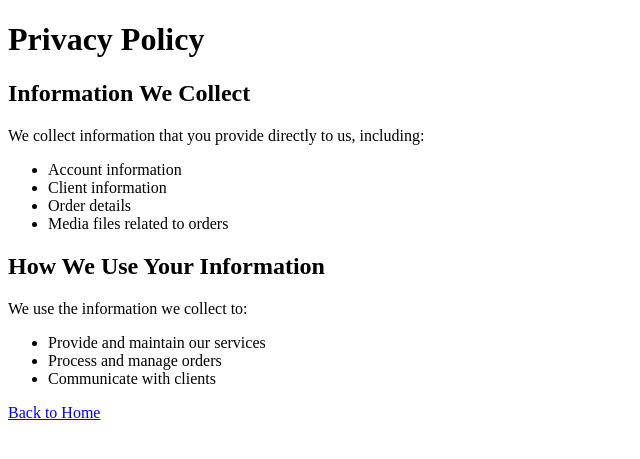
After one commit to eljoserass/fastapi_front, a FastAPI app: template templates/privacy_policy.html in a window 1280 px wide. The commit adds this page. Shown: the top 459 px of the page, without its empty margins (0-640 px from the left). Run offline with FastAPI, Linux system fonts and the light colour scheme; the template is opened without the code that fills it, so the values that code supplies are empty.

Commit message:
adding new templates

```diff
--- a/main.py
+++ b/main.py
@@ -89,7 +89,10 @@ async def get_client_orders(request: Request, client_id: str):
         raise HTTPException(status_code=response.status_code, detail="Failed to retrieve orders data")
 
 
-@app.get("/")
-async def read_root():
-    # render html saying "message to orders home page"
-    return {"message": "Welcome to the orders home page"}
+@app.get("/", response_class=HTMLResponse)
+async def landing_page(request: Request):
+    return templates.TemplateResponse("landing.html", {"request": request})
+
+@app.get("/privacy-policy", response_class=HTMLResponse)
+async def privacy_policy(request: Request):
+    return templates.TemplateResponse("privacy_policy.html", {"request": request})
--- /dev/null
+++ b/templates/privacy_policy.html
@@ -0,0 +1,30 @@
+<!DOCTYPE html>
+<html lang="en">
+<head>
+    <meta charset="UTF-8">
+    <meta name="viewport" content="width=device-width, initial-scale=1.0">
+    <title>Privacy Policy</title>
+</head>
+<body>
+    <h1>Privacy Policy</h1>
+
+    <h2>Information We Collect</h2>
+    <p>We collect information that you provide directly to us, including:</p>
+    <ul>
+        <li>Account information</li>
+        <li>Client information</li>
+        <li>Order details</li>
+        <li>Media files related to orders</li>
+    </ul>
+
+    <h2>How We Use Your Information</h2>
+    <p>We use the information we collect to:</p>
+    <ul>
+        <li>Provide and maintain our services</li>
+        <li>Process and manage orders</li>
+        <li>Communicate with clients</li>
+    </ul>
+
+    <a href="/">Back to Home</a>
+</body>
+</html>
```
Also changed, not shown: templates/landing.html (added, +17 -0 lines), templates/login.html (line endings or trailing spaces).
